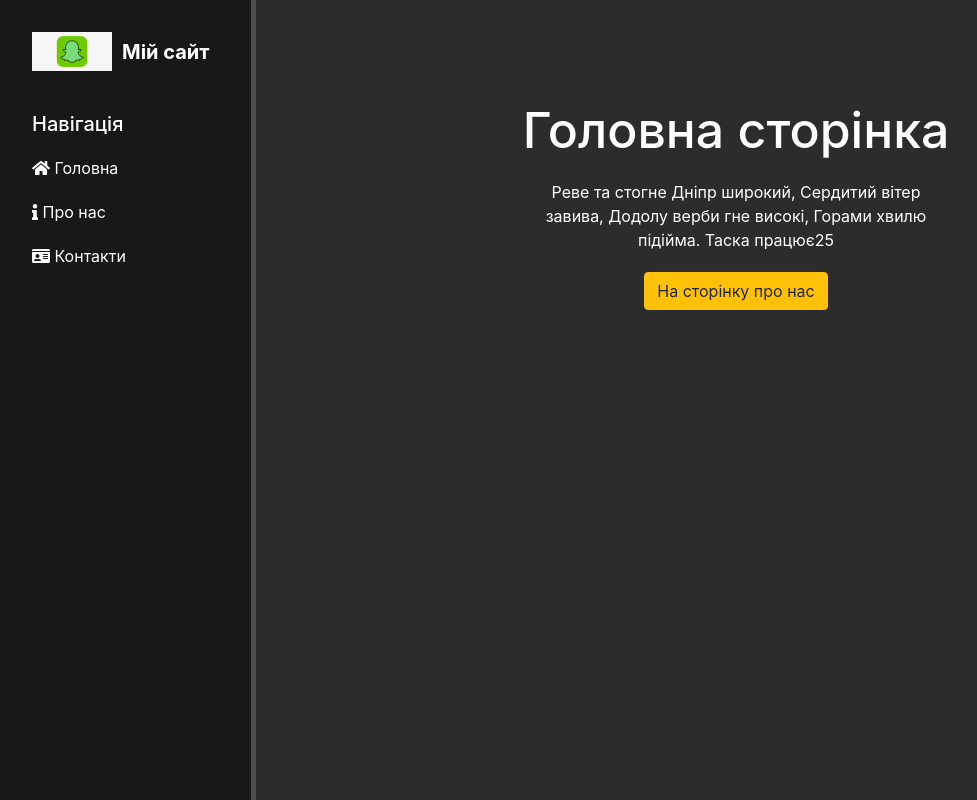
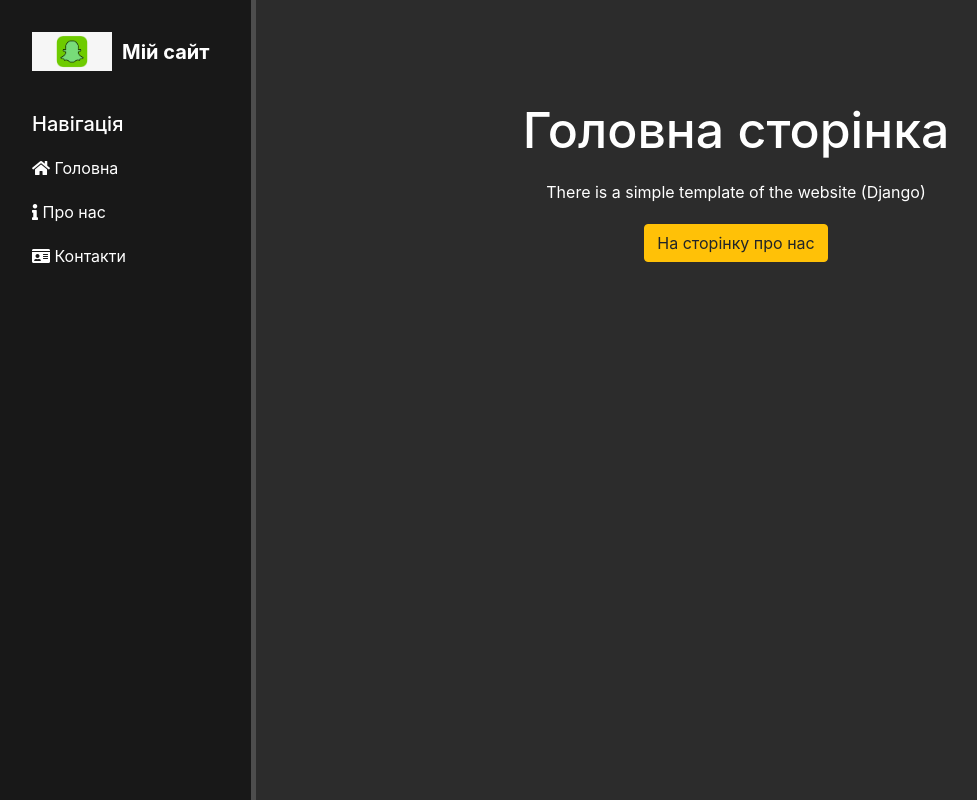
Before and after one commit to RobertVenhryn/DevOps_online_Lviv_2020Q42021Q1-, a Django app: template MyFinalProject/mysite/main/templates/main/index.html in a window 1280 px wide. Shown: the whole page, without its empty margins (0-977 px from the left). Run offline with Django 3.2, Linux system fonts and the light colour scheme; the template is opened without the code that fills it, so the values that code supplies are empty; some libraries are stand-ins or nearby versions.

Commit message:
test for s3 bucket 22:22

```diff
--- a/MyFinalProject/mysite/main/templates/main/index.html
+++ b/MyFinalProject/mysite/main/templates/main/index.html
@@ -5,7 +5,7 @@
 {% block content %}
 	<div class="features">
 		<h1>Головна сторінка</h1>
-		<p>Реве та стогне Дніпр широкий, Сердитий вітер завива, Додолу верби гне високі, Горами хвилю підійма. Таска працює25</p>
+		<p>There is a simple template of the website (Django)</p>
 		<button class="btn btn-warning">На сторінку про нас</button>
 	</div>
 {% endblock %}
```
